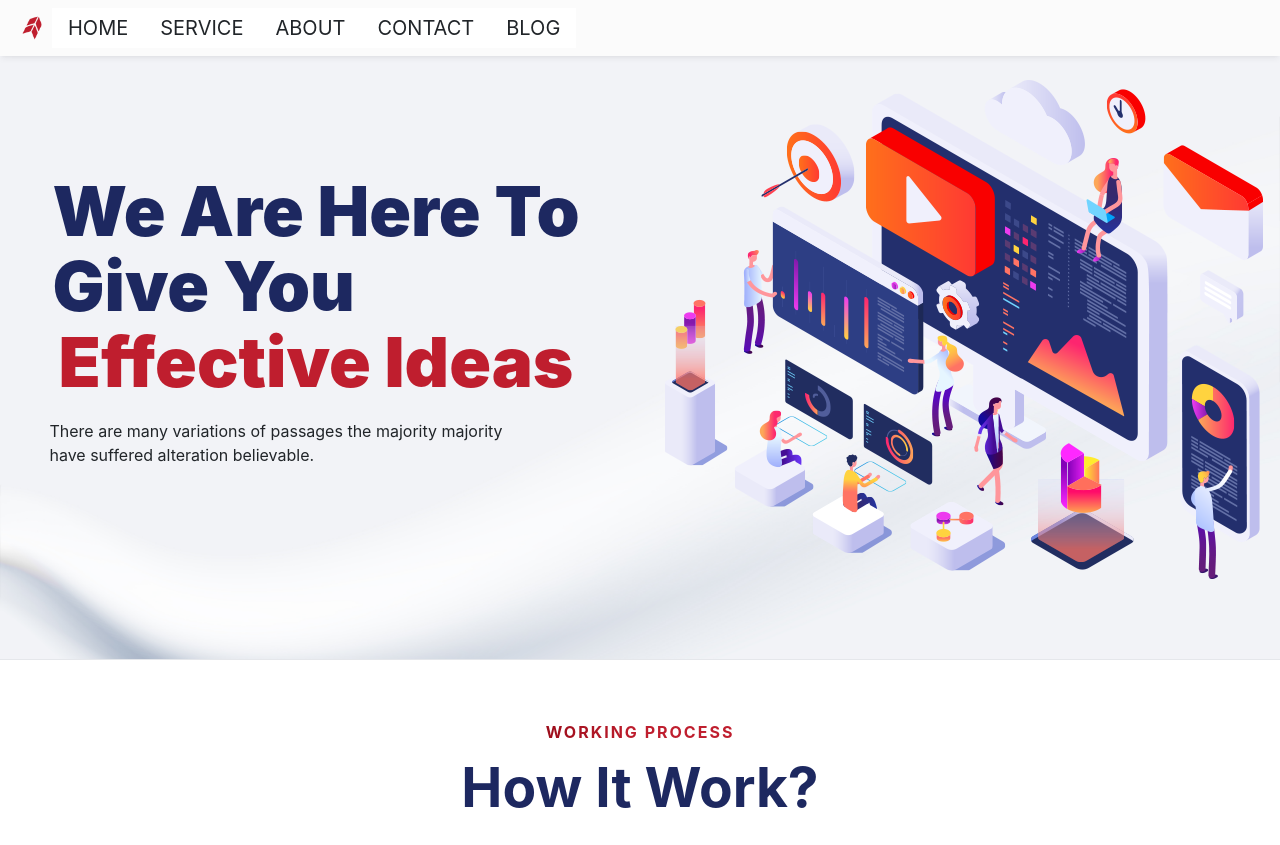
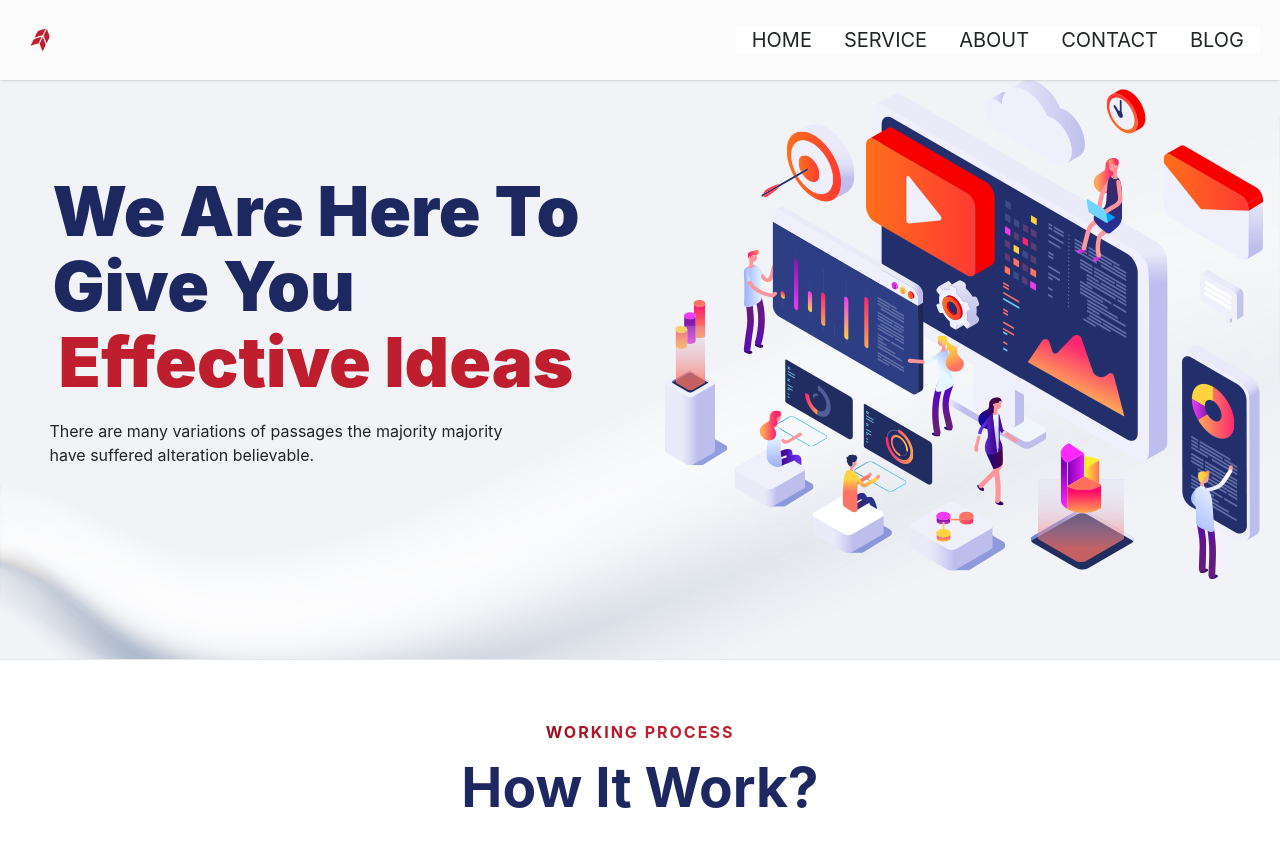
Before and after one commit to tayzapd/target-dg, a plain HTML site: page index.html in a window 1280 px wide. Shown: the top 845 px of the page. Drawn offline with nearby package versions, Linux system fonts and the light colour scheme.

Commit message:
fix: navbar responsive fixed

```diff
--- a/index.html
+++ b/index.html
@@ -58,7 +58,7 @@
     </nav> -->
 
 
-    <nav class=" fixed top-0 z-8 md:flex w-full  md:justify-between bg-[#FBFBFB]  shadow-md shadow-black/5   lg:flex-wrap lg:justify-start lg:py-2 z-10 p-3">
+    <nav class=" p-5 fixed w-full bg-[#FBFBFB] shadow md:flex md:items-center md:justify-between z-10">
         <div class="flex justify-between items-center ">
           <span class="text-2xl cursor-pointer">
             <img class="h-10 inline"
@@ -71,7 +71,7 @@
           </span>
         </div>
 
-        <ul class="md:flex md:items-center  md:z-auto md:static absolute bg-white w-full left-0 md:w-auto md:py-0 md:pl-0 pl-7 md:opacity-100 opacity-0 top-[100px] transition-all ease-in duration-500">
+        <ul class="md:flex md:items-center z-10  md:z-auto md:static absolute bg-white w-full left-0 md:w-auto md:py-0 md:pl-0 pl-7 md:opacity-100 opacity-0 top-[100px] transition-all ease-in duration-500">
           <li class="mx-4 my-6 md:my-0">
             <a href="#" class="text-xl hover:text-[#bf1e2e] duration-200">HOME</a>
           </li>
```
